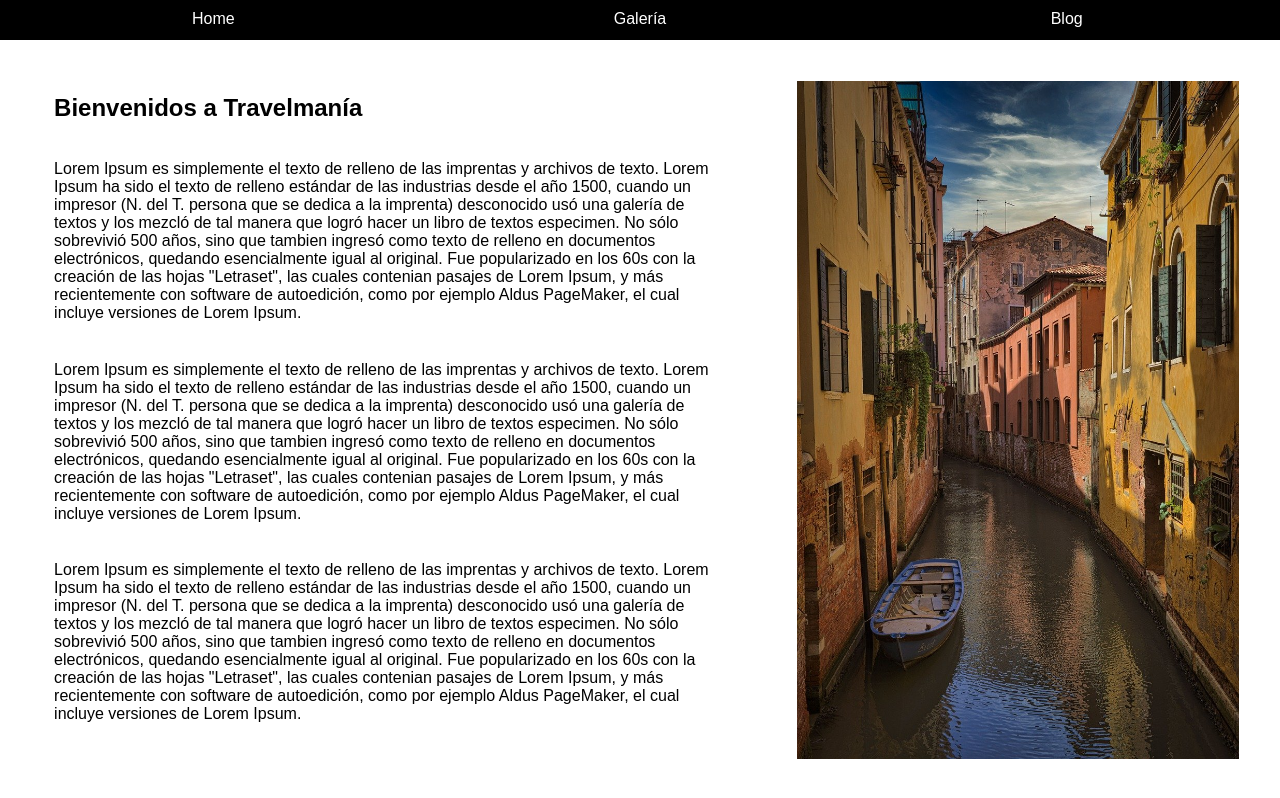
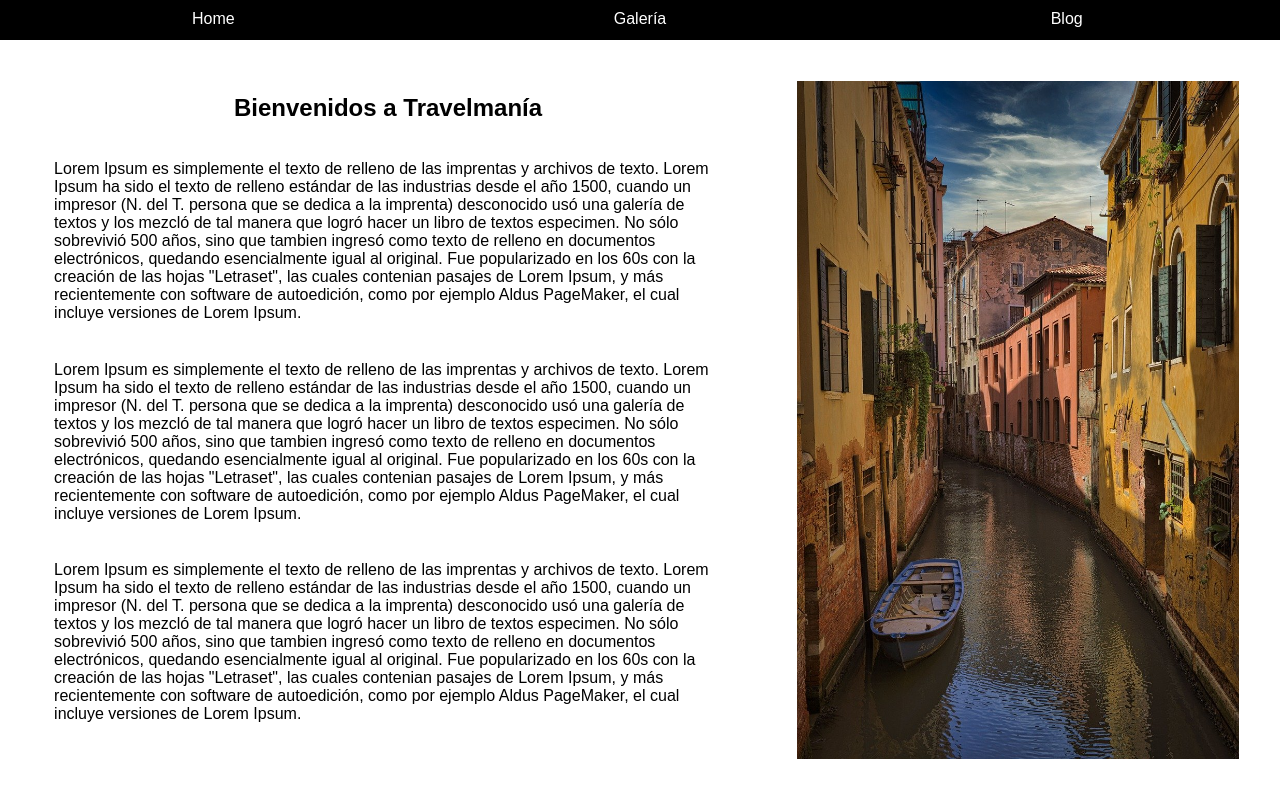
Before and after one commit to cascodenotch/Maquetacion, a plain HTML site: page Maquetación_Basica/home.html in a window 1280 px wide. Drawn offline with Linux system fonts and the light colour scheme.

Commit message:
Añadido align-items

```diff
--- a/Maquetación_Basica/blog.css
+++ b/Maquetación_Basica/blog.css
@@ -49,6 +49,8 @@ h1{
     border:5px solid transparent;
     padding: 2%;
     text-align: center;
+    font-size: 30px;
+
 }
 
 p{
--- a/Maquetación_Basica/home.css
+++ b/Maquetación_Basica/home.css
@@ -42,6 +42,7 @@ article{
     padding: 20px;
     display: flex;
     flex-direction: column;
+    align-items:center;
 }
 
 h1{
```
